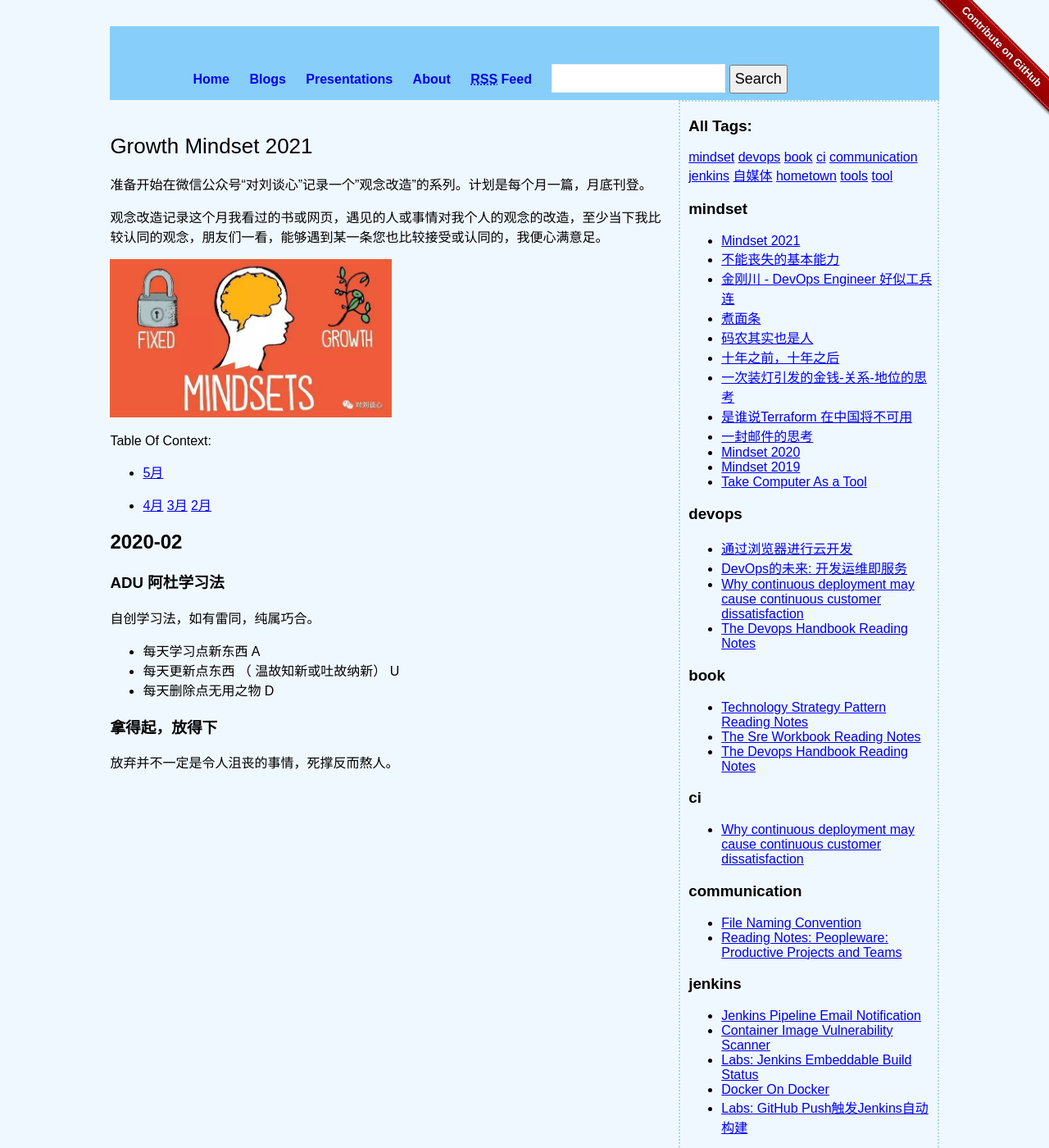
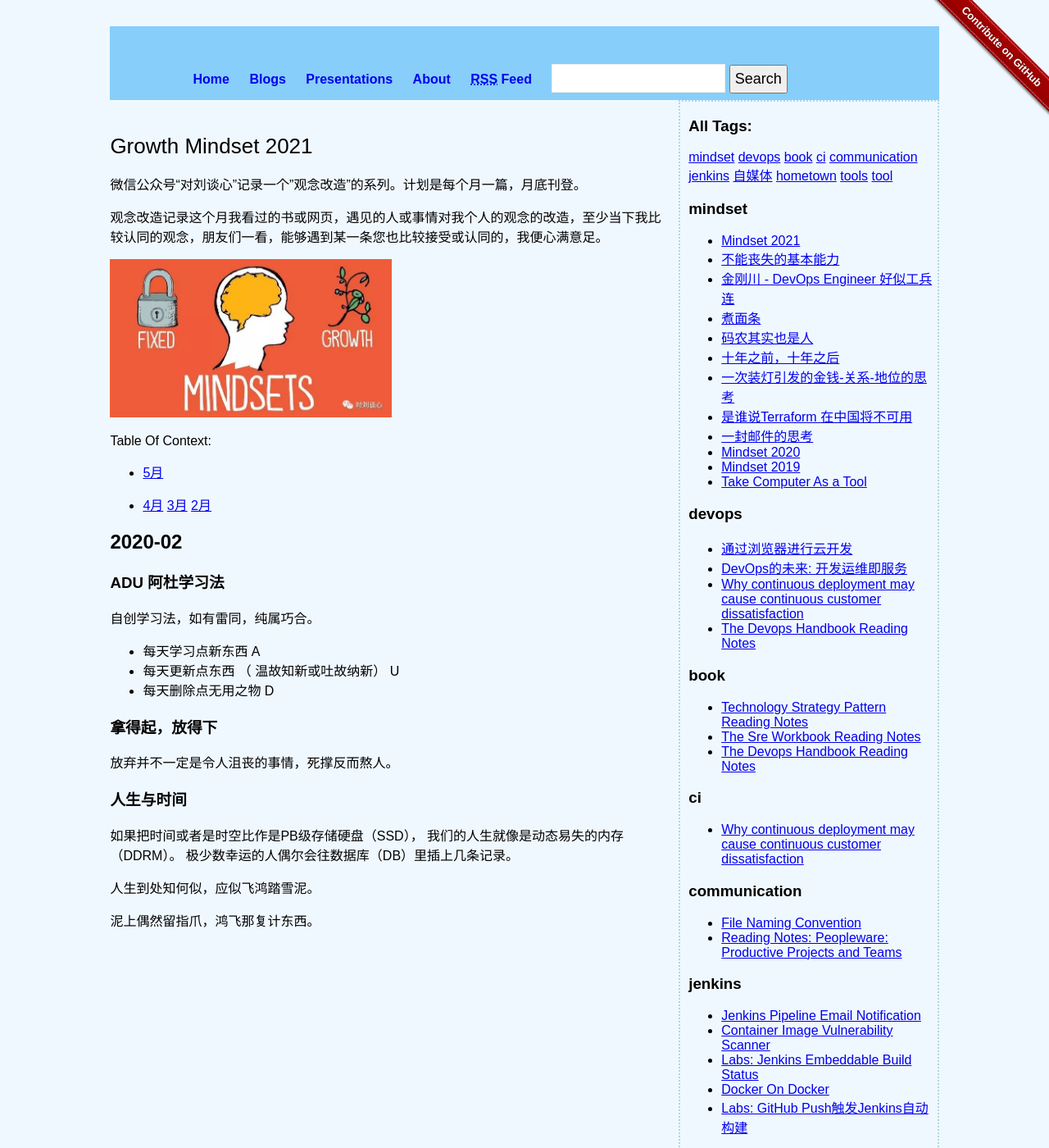
Before and after one commit to liuning0820/liuning0820.github.io, a Jekyll site: the page built from _posts/2021-02-08-mindset-2021.md, in a window 1280 px wide and 1400 px high. Shown: the whole window at 82% size. Built offline with Jekyll 4.4.1, drawn with Linux system fonts in a browser that asks for light colours; comment, search, counter and statistics services are not loaded.

Commit message:
add new mindset

```diff
--- a/_posts/2021-02-08-mindset-2021.md
+++ b/_posts/2021-02-08-mindset-2021.md
@@ -7,7 +7,7 @@ comments: true
 
 # Growth Mindset 2021
 
-准备开始在微信公众号“对刘谈心”记录一个"观念改造"的系列。计划是每个月一篇，月底刊登。
+微信公众号“对刘谈心”记录一个"观念改造"的系列。计划是每个月一篇，月底刊登。
 
 观念改造记录这个月我看过的书或网页，遇见的人或事情对我个人的观念的改造，至少当下我比较认同的观念，朋友们一看，能够遇到某一条您也比较接受或认同的，我便心满意足。
 
@@ -34,3 +34,14 @@ Table Of Context:
 ### 拿得起，放得下
 
 放弃并不一定是令人沮丧的事情，死撑反而熬人。
+
+
+### 人生与时间
+
+如果把时间或者是时空比作是PB级存储硬盘（SSD），
+我们的人生就像是动态易失的内存（DDRM）。
+极少数幸运的人偶尔会往数据库（DB）里插上几条记录。
+
+人生到处知何似，应似飞鸿踏雪泥。
+
+泥上偶然留指爪，鸿飞那复计东西。
```
